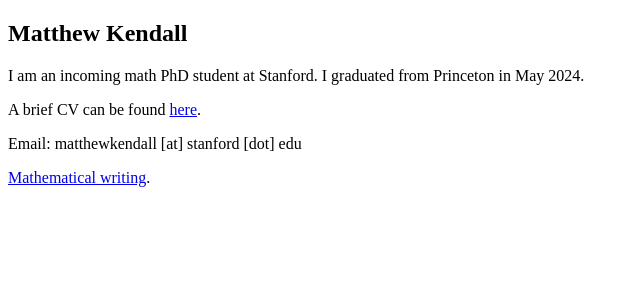
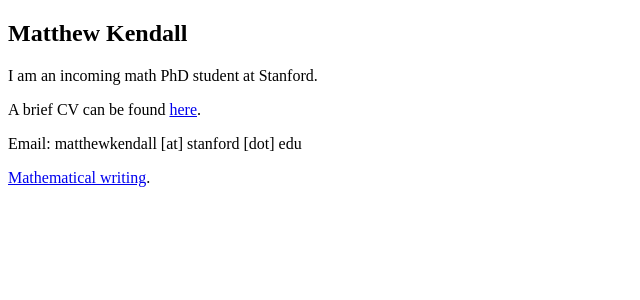
Before and after one commit to matthewkendall/matthewkendall.github.io, a Jekyll site: the page built from index.md, in a window 1280 px wide. Shown: the top 300 px of the page, without its empty margins (0-640 px from the left). Built offline with Jekyll 4.4.1, drawn with Linux system fonts in a browser that asks for light colours; our own code applies the rules of GitHub Pages for plain Markdown files.

Commit message:
Update index.md

```diff
--- a/index.md
+++ b/index.md
@@ -1,6 +1,6 @@
 # Matthew Kendall
 
-I am an incoming math PhD student at Stanford. I graduated from Princeton in May 2024.
+I am an incoming math PhD student at Stanford.
 
 A brief CV can be found <a href="/assets/CV-short-aug24.pdf" target="_blank">here</a>.
 
```
